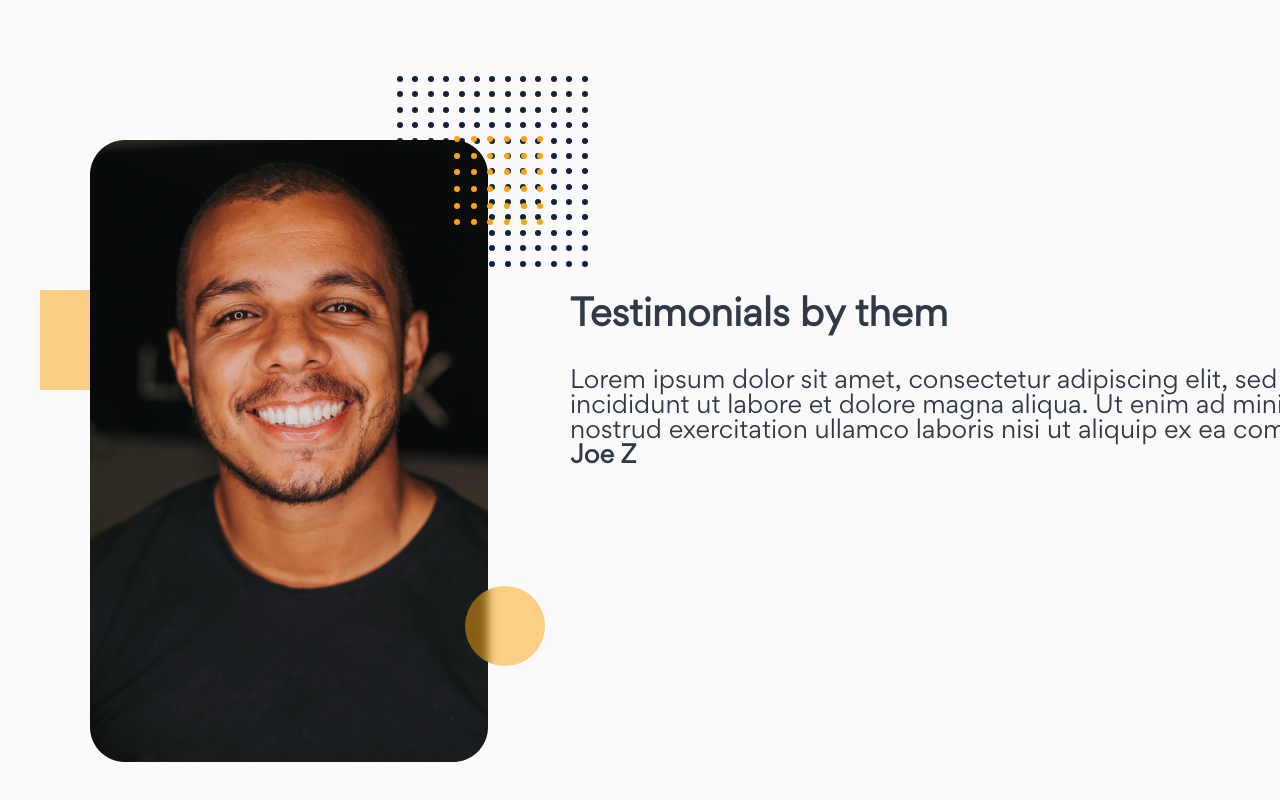
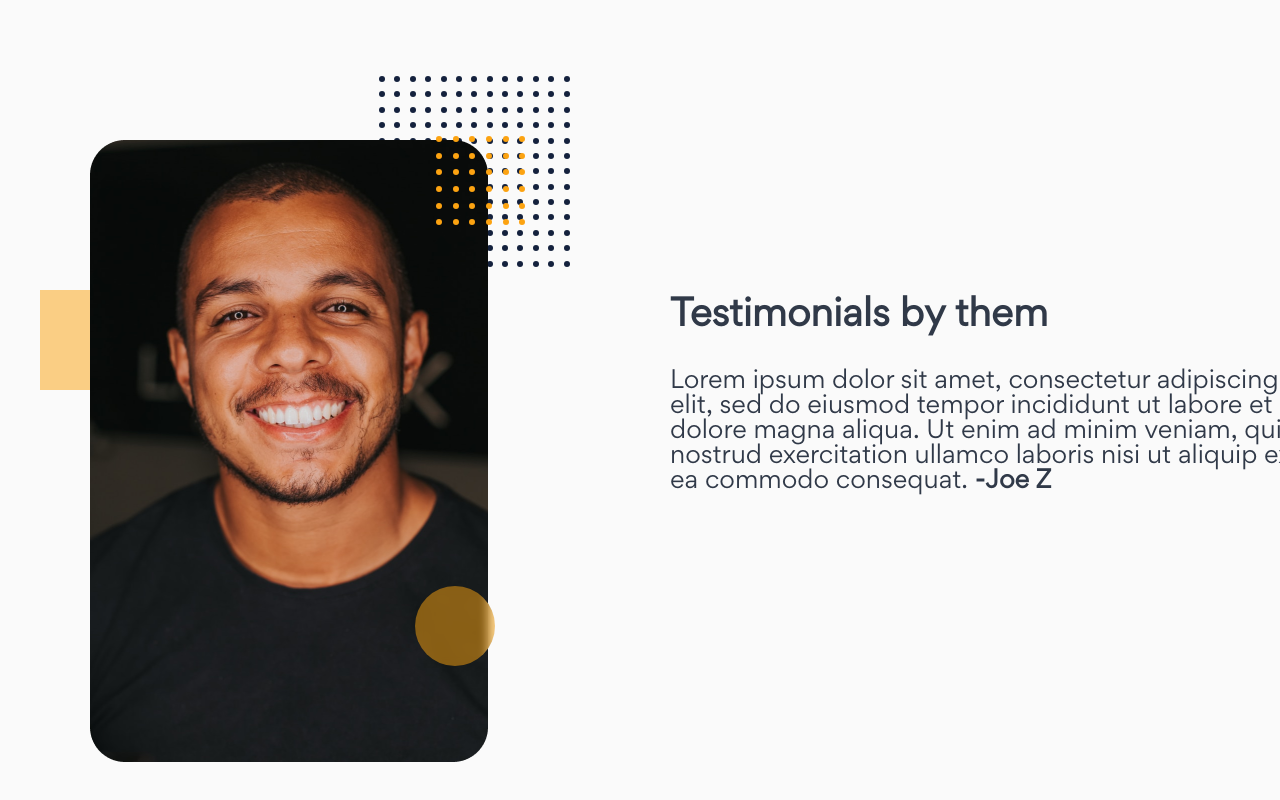
Before and after one commit to auto200/design-implementations, a Next.js app in the folder landing-page-agency/: page / in a window 1280 px wide. Shown: the part 3975-4775 px from the top of the page. Built offline with nearby package versions, Linux system fonts and the light colour scheme.

Commit message:
Fix spacing

```diff
--- a/landing-page-agency/components/Testimonials.tsx
+++ b/landing-page-agency/components/Testimonials.tsx
@@ -30,14 +30,14 @@ const RectangleBehindImage = styled.div`
 const DotGridBehindImage = styled(DotGrid)`
   position: absolute;
   top: -64px;
-  right: -27px;
+  right: -59px;
   z-index: -1;
 `;
 
 const DotGridInfrontImage = styled(DotGrid)`
   position: absolute;
   top: -4px;
-  right: 16px;
+  right: -16px;
 `;
 
 const Circle = styled(BluredBackgroundCircle)`
@@ -47,15 +47,17 @@ const Circle = styled(BluredBackgroundCircle)`
 `;
 
 const Right = styled.div`
+  flex: 2;
   display: flex;
   flex-direction: column;
   justify-content: center;
-  flex: 2;
   padding-top: 140px;
+  margin-left: 150px;
 
   p {
     font-size: 24px;
     margin-top: 15px;
+    max-width: 650px;
   }
 
   p span {
```
